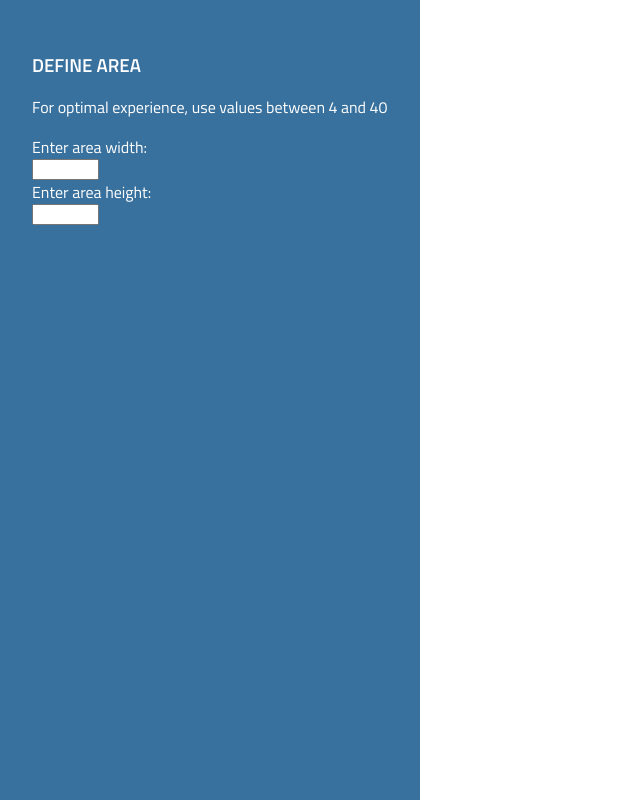
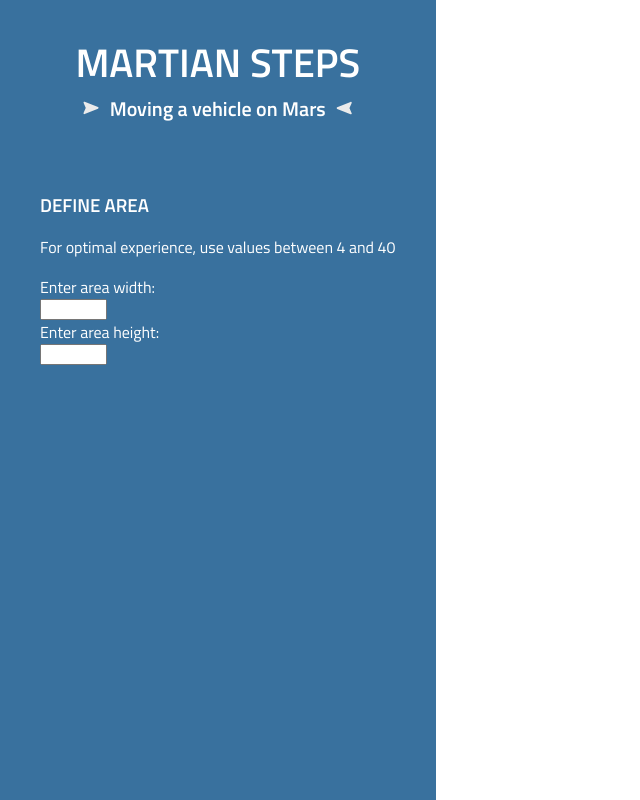
Before and after one commit to jordisz/mars-rover, a Vue app: page / in a window 1280 px wide. Shown: the whole page, without its empty margins (0-640 px from the left). Built offline with nearby package versions, Linux system fonts and the light colour scheme.

Commit message:
Add h1 and h2

```diff
--- a/src/components/Inputs.vue
+++ b/src/components/Inputs.vue
@@ -1,5 +1,14 @@
 <template>
   <div class="inputs-container">
+    <div class="title-container">
+      <h1>Martian Steps</h1>
+      <h2>
+        <span class="arrow"><img src="@/assets/arrow.svg" alt="" /></span>Moving
+        a vehicle on Mars<span class="arrow reverse"
+          ><img src="@/assets/arrow.svg" alt=""
+        /></span>
+      </h2>
+    </div>
     <!-- AREA INPUT -->
     <div class="inputs-group">
       <h3 class="inputs-group-header" v-if="step === 0">DEFINE AREA</h3>
@@ -214,6 +223,29 @@ export default {
 </script>
 
 <style scoped>
+h1 {
+  margin: 0;
+  text-align: center;
+  text-transform: uppercase;
+  font-size: 2.5rem;
+}
+h2 {
+  margin: 0 0 1rem;
+  text-align: center;
+  font-size: 1.25rem;
+}
+.arrow {
+  padding: 0 0.7rem;
+  filter: invert(100%) sepia(0%) saturate(0%) hue-rotate(148deg)
+    brightness(103%) contrast(102%);
+}
+.arrow img {
+  height: 1rem;
+  transform: rotate(90deg);
+}
+.reverse img {
+  transform: rotate(270deg);
+}
 h3 {
   margin-bottom: 1rem;
 }
@@ -230,7 +262,7 @@ button {
   max-width: 460px;
   display: flex;
   flex-direction: column;
-  padding: 2rem;
+  padding: 2rem 2.5rem;
   gap: 2rem;
   background-color: #39719e;
   color: #fff;
```
